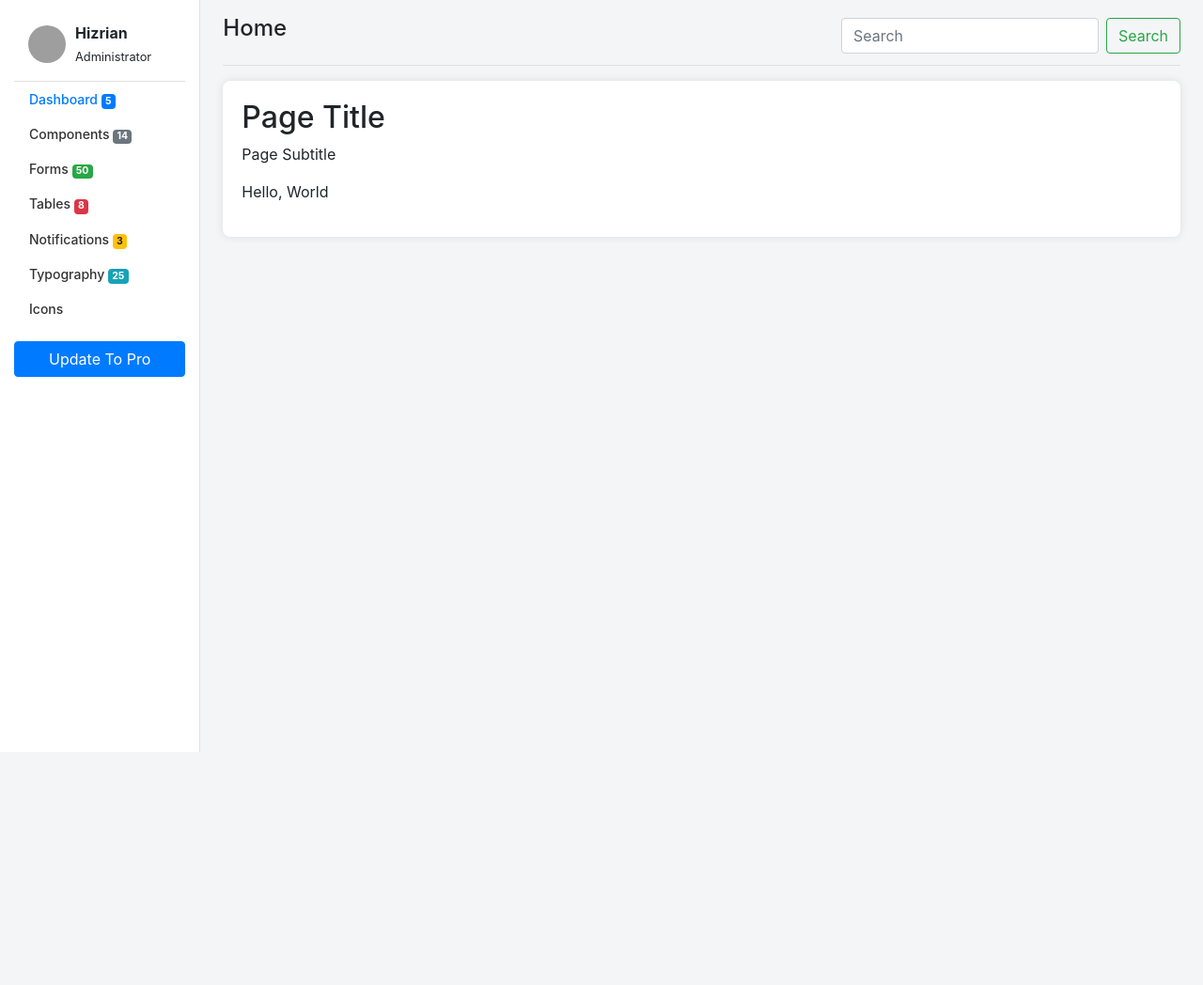
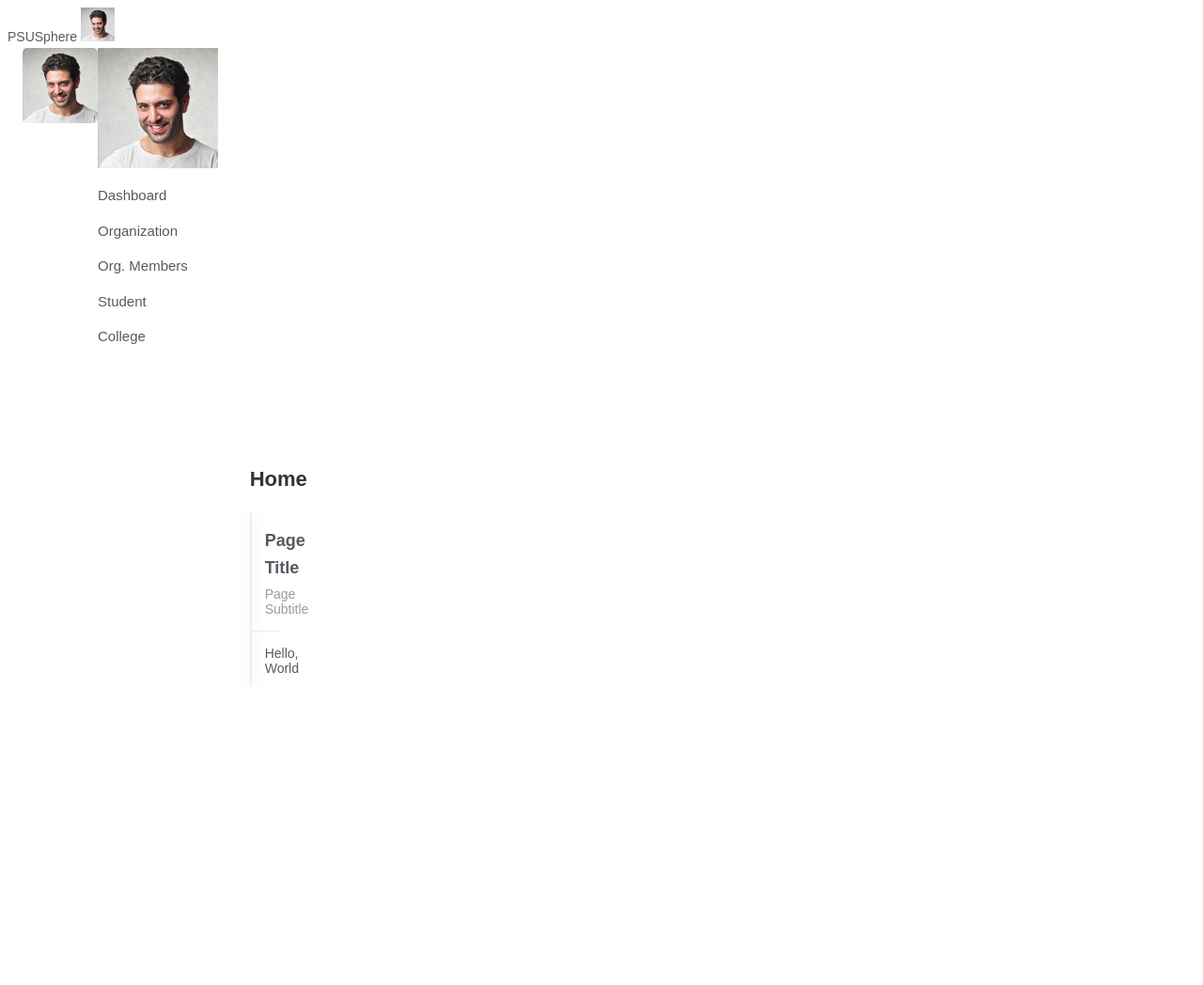
Before and after one commit to jesselmaehusain/PSUsphere, a Django app: page / in a window 1280 px wide. Shown: the top 1048 px of the page at 94% size. Before the commit the page ends 800 px from the top, so only its background shows below. Run offline with Django 5.2, Linux system fonts and the light colour scheme; some libraries are stand-ins or nearby versions; grey boxes are pictures that could not be loaded.

Commit message:
Updated home.html

```diff
--- a/projectsite/templates/home.html
+++ b/projectsite/templates/home.html
@@ -1,132 +1,20 @@
-<!DOCTYPE html>
-<html lang="en">
-<head>
-    <meta charset="UTF-8">
-    <meta name="viewport" content="width=device-width, initial-scale=1.0">
-    <title>PSUsphere Dashboard</title>
-    <link rel="stylesheet" href="https://stackpath.bootstrapcdn.com/bootstrap/4.5.2/css/bootstrap.min.css">
-    <style>
-        body {
-            background-color: #f4f5f7;
-        }
-        .sidebar {
-            height: 100vh;
-            background-color: #fff;
-            border-right: 1px solid #dee2e6;
-        }
-        .sidebar-sticky {
-            position: sticky;
-            top: 0;
-            height: 100vh;
-            padding-top: .5rem;
-            overflow-y: auto;
-        }
-        .nav-link {
-            font-size: 0.875rem;
-            font-weight: 500;
-            color: #333;
-        }
-        .nav-link.active {
-            color: #007bff;
-            background-color: transparent;
-        }
-        .nav-item .badge {
-            margin-left: auto;
-        }
-        .user-info {
-            display: flex;
-            align-items: center;
-            border-bottom: 1px solid #dee2e6;
-            padding: 15px;
-        }
-        .user-info img {
-            width: 40px;
-            height: 40px;
-            border-radius: 50%;
-            margin-right: 10px;
-        }
-        .content {
-            background-color: #fff;
-            padding: 20px;
-            border-radius: 8px;
-            box-shadow: 0 0 10px rgba(0, 0, 0, 0.1);
-        }
-        .header-title {
-            font-size: 1.5rem;
-            margin-bottom: 1rem;
-        }
-    </style>
-</head>
-<body>
+{% extends 'base.html' %}
+{% load static %}
+{% block content %}
+<div class="content">
     <div class="container-fluid">
+        <h4 class="page-title">Home</h4>
         <div class="row">
-            <nav class="col-md-3 col-lg-2 d-none d-md-block sidebar">
-                <div class="sidebar-sticky">
-                    <div class="user-info">
-                        <img src="user-img.jpg" alt="User Image">
-                        <div>
-                            <strong>Hizrian</strong><br>
-                            <small>Administrator</small>
-                        </div>
+            <div class="col-md-12">
+                <div class="card">
+                    <div class="card-header">
+                        <div class="card-title">Page Title</div>
+                        <div class="card-category">Page Subtitle</div>
                     </div>
-                    <ul class="nav flex-column">
-                        <li class="nav-item">
-                            <a class="nav-link active" href="#">
-                                Dashboard <span class="badge badge-primary">5</span>
-                            </a>
-                        </li>
-                        <li class="nav-item">
-                            <a class="nav-link" href="#">
-                                Components <span class="badge badge-secondary">14</span>
-                            </a>
-                        </li>
-                        <li class="nav-item">
-                            <a class="nav-link" href="#">
-                                Forms <span class="badge badge-success">50</span>
-                            </a>
-                        </li>
-                        <li class="nav-item">
-                            <a class="nav-link" href="#">
-                                Tables <span class="badge badge-danger">8</span>
-                            </a>
-                        </li>
-                        <li class="nav-item">
-                            <a class="nav-link" href="#">
-                                Notifications <span class="badge badge-warning">3</span>
-                            </a>
-                        </li>
-                        <li class="nav-item">
-                            <a class="nav-link" href="#">
-                                Typography <span class="badge badge-info">25</span>
-                            </a>
-                        </li>
-                        <li class="nav-item">
-                            <a class="nav-link" href="#">
-                                Icons
-                            </a>
-                        </li>
-                    </ul>
-                    <button class="btn btn-primary mt-3" style="width: 100%;">Update To Pro</button>
+                    <div class="card-body">Hello, World</div>
                 </div>
-            </nav>
-            <main role="main" class="col-md-9 ml-sm-auto col-lg-10 pt-3 px-4">
-                <div class="d-flex justify-content-between flex-wrap flex-md-nowrap align-items-center pb-2 mb-3 border-bottom">
-                    <h1 class="h2 header-title">Home</h1>
-                    <div class="d-flex align-items-center">
-                        <input class="form-control mr-sm-2" type="search" placeholder="Search" aria-label="Search">
-                        <button class="btn btn-outline-success my-2 my-sm-0" type="submit">Search</button>
-                    </div>
-                </div>
-                <div class="content">
-                    <h2>Page Title</h2>
-                    <p>Page Subtitle</p>
-                    <p>Hello, World</p>
-                </div>
-            </main>
+            </div>
         </div>
     </div>
-    <script src="https://code.jquery.com/jquery-3.5.1.slim.min.js"></script>
-    <script src="https://cdn.jsdelivr.net/npm/@popperjs/core@2.5.4/dist/umd/popper.min.js"></script>
-    <script src="https://stackpath.bootstrapcdn.com/bootstrap/4.5.2/js/bootstrap.min.js"></script>
-</body>
-</html>
+</div>
+{% endblock %}
```
